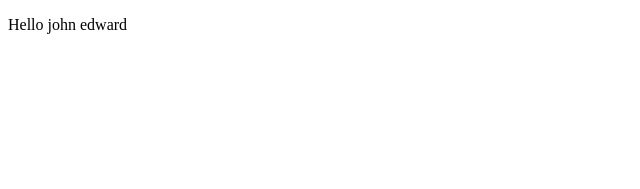
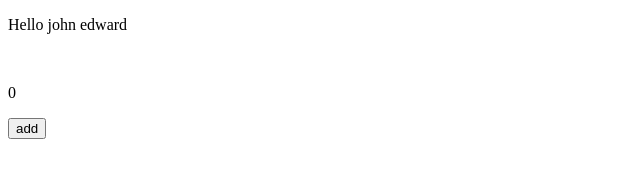
Before and after one commit to dipaaapi/quickbooksweb, a React (Create React App) app: page / in a window 1280 px wide. Shown: the top 189 px of the page, without its empty margins (0-640 px from the left). Built offline with nearby package versions, Linux system fonts and the light colour scheme.

Commit message:
adding aditional function

```diff
--- a/src/App.js
+++ b/src/App.js
@@ -1,11 +1,21 @@
-import React from "react";
+import React, { useState } from "react";
 import { info } from "./Info";
 
 const App = () => {
+
+    const [count, setCount] = useState(0)
+
+    const adding = () => {
+        setCount(count + 1)
+    }
+
     return (
-        <>
+        <React.Fragment>
             <p>Hello {info.fname}</p>
-        </>
+            <br />
+            <p>{count}</p>
+            <button id="add" onClick={adding}>add</button>
+        </React.Fragment>
     )
 }
 
--- a/src/Info.js
+++ b/src/Info.js
@@ -1,5 +1,6 @@
 export const info =  {
     fname: "john edward",
     age: 32,
-    job: "web developer"
+    job: "web developer",
+    count: 0,
 }
```
